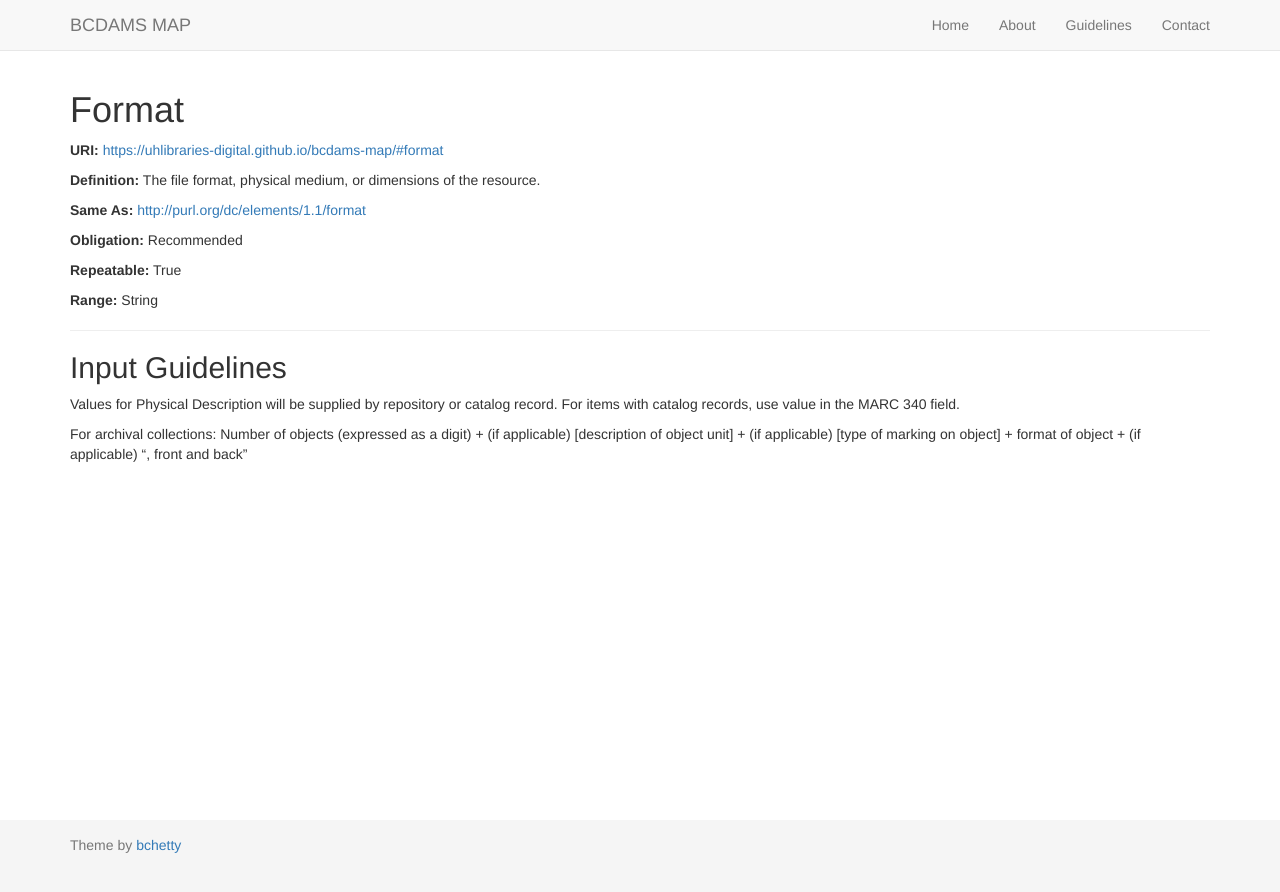
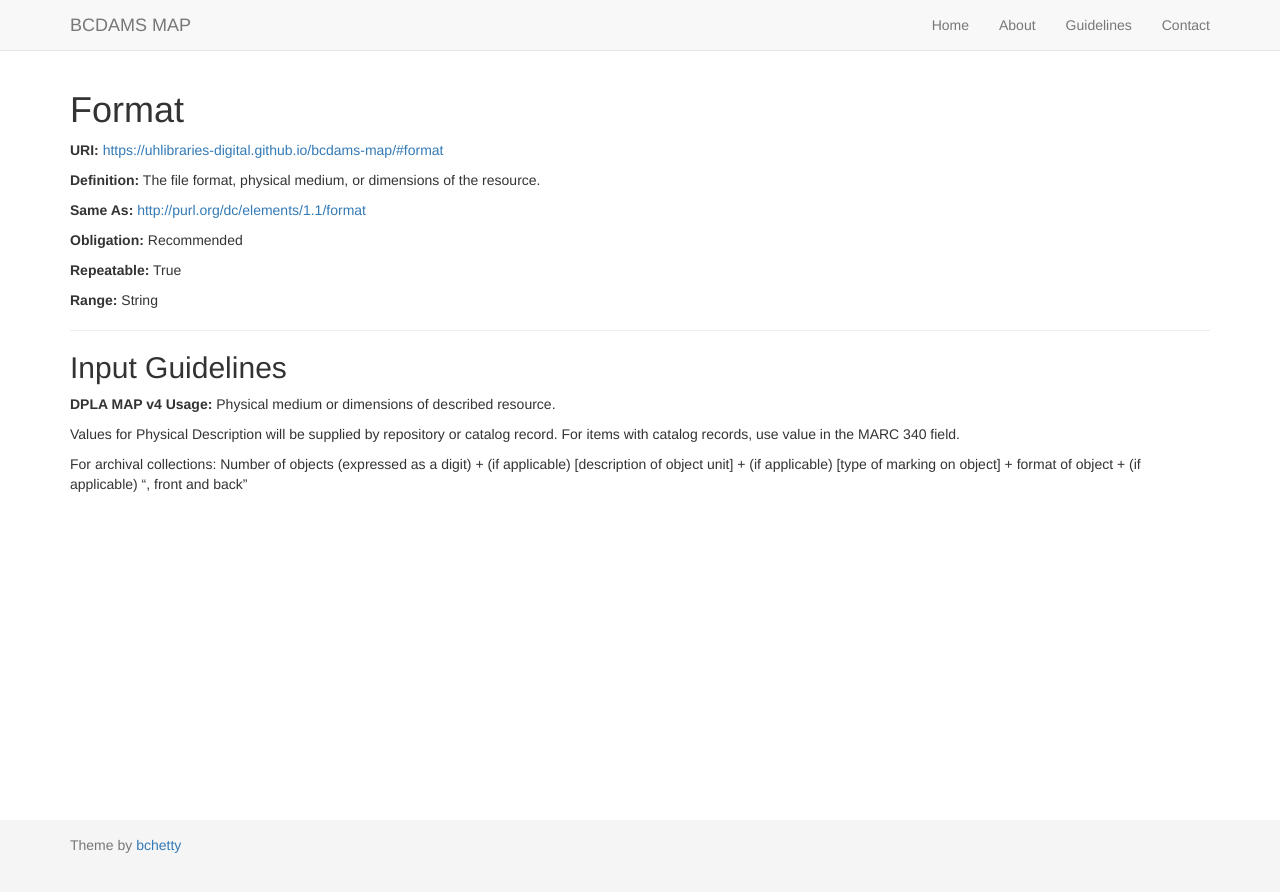
Before and after one commit to uhlibraries-digital/bcdams-map, a Jekyll site: the page built from guidelines/format.md, in a window 1280 px wide. Shown: the top 892 px of the page. Built offline with Jekyll 4.4.1, drawn with Linux system fonts in a browser that asks for light colours; nearby versions of some CDN libraries; comment, search, counter and statistics services are not loaded.

Commit message:
update format guidelines
Added DPLA MAP v4 usage guidelines

```diff
--- a/guidelines/format.md
+++ b/guidelines/format.md
@@ -7,6 +7,8 @@ comments: false
 
 {% include guidelines.md %}
 
+**DPLA MAP v4 Usage:** Physical medium or dimensions of described resource.
+
 Values for Physical Description will be supplied by repository or catalog record. For items with catalog records, use value in the MARC 340 field.
 
 For archival collections: Number of objects (expressed as a digit) + (if applicable) [description of object unit] + (if applicable) [type of marking on object] + format of object + (if applicable) ", front and back"
```
